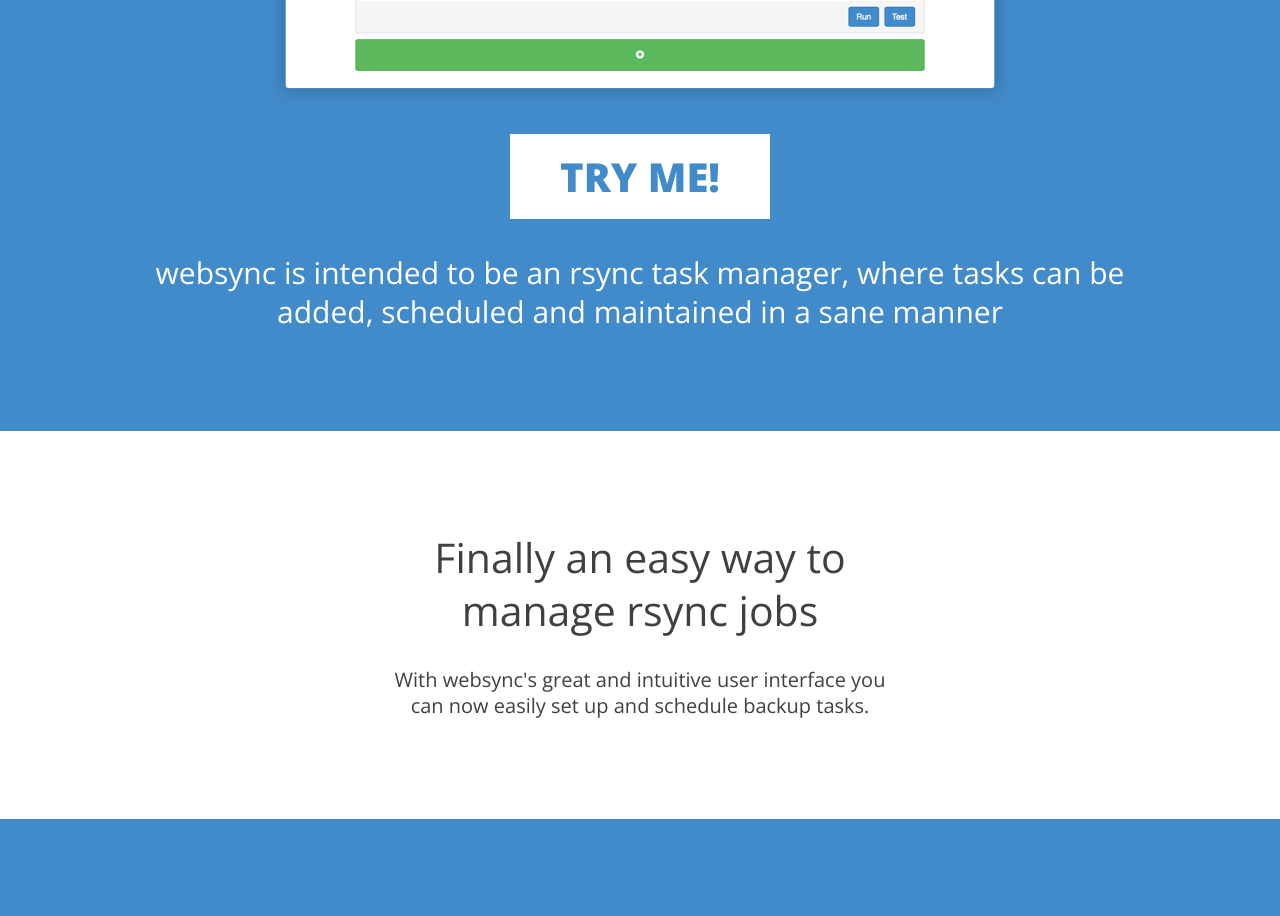
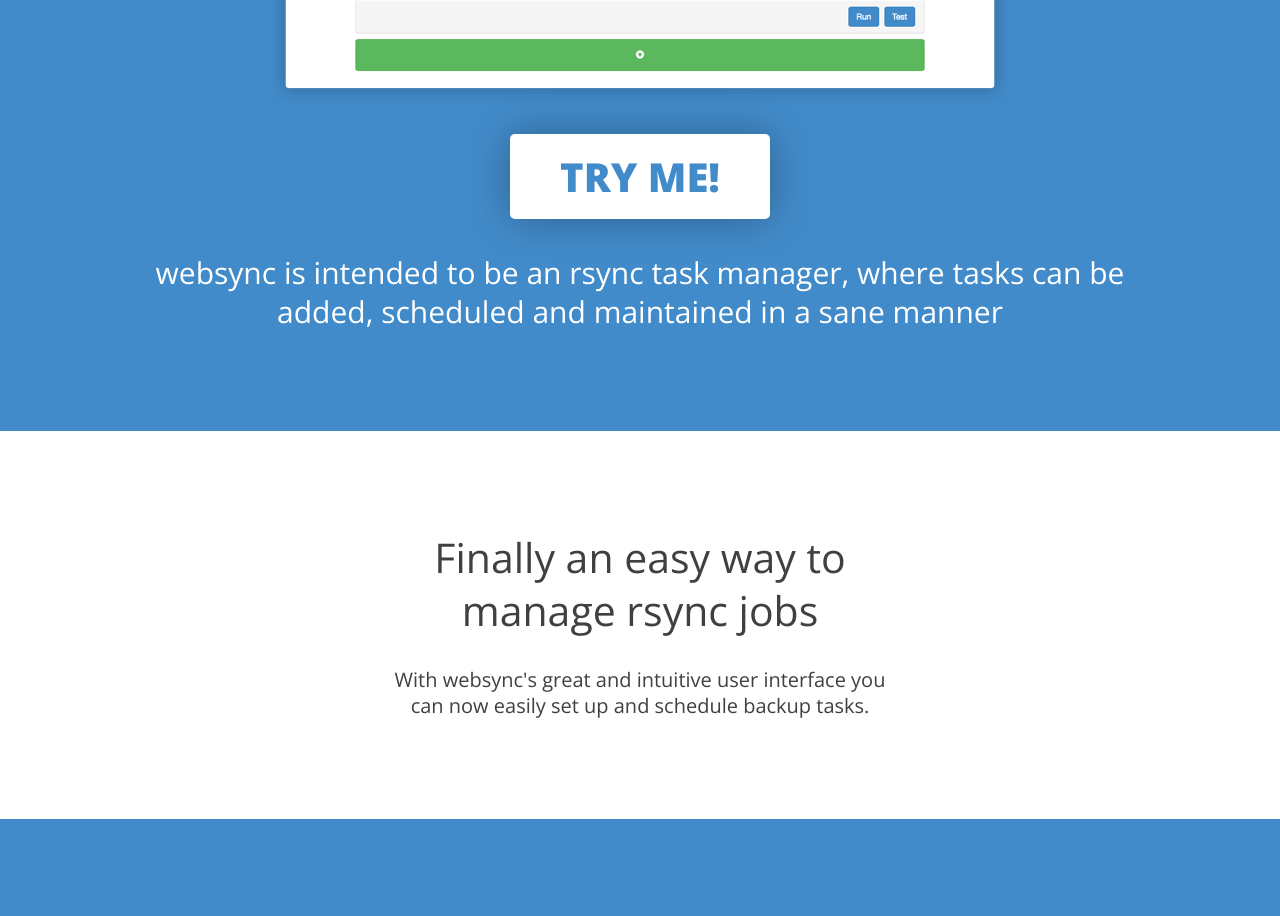
Before and after one commit to furier/websync, a plain HTML site: page index.html in a window 1280 px wide. Shown: the part 800-1716 px from the top of the page. Drawn offline with nearby package versions, Linux system fonts and the light colour scheme.

Commit message:
added box-shadow to try me button

```diff
--- a/css/style.css
+++ b/css/style.css
@@ -257,7 +257,7 @@ a.tryme {
     color: #428bca;
     background: #ffffff;
     border: 0;
-    border-radius: 0;
+    border-radius: 5px;
     padding: 15px 50px;
     font-size: 40px;
     font-weight: bold;
@@ -265,10 +265,13 @@ a.tryme {
     -webkit-transition-duration: 0.1s;
     -moz-transition-duration: 0.1s;
     transition-duration: 0.1s;
+    box-shadow: 0 0 1em rgba(0, 0, 0, 0.3);
 }
 a.tryme:hover, a.tryme:focus {
     color: #ffffff;
     background: #334373;
+    border-radius: 10px;
+    box-shadow: 0 0 1em rgba(0, 0, 0, 1);
 }
 
 /*media queries*/
```
